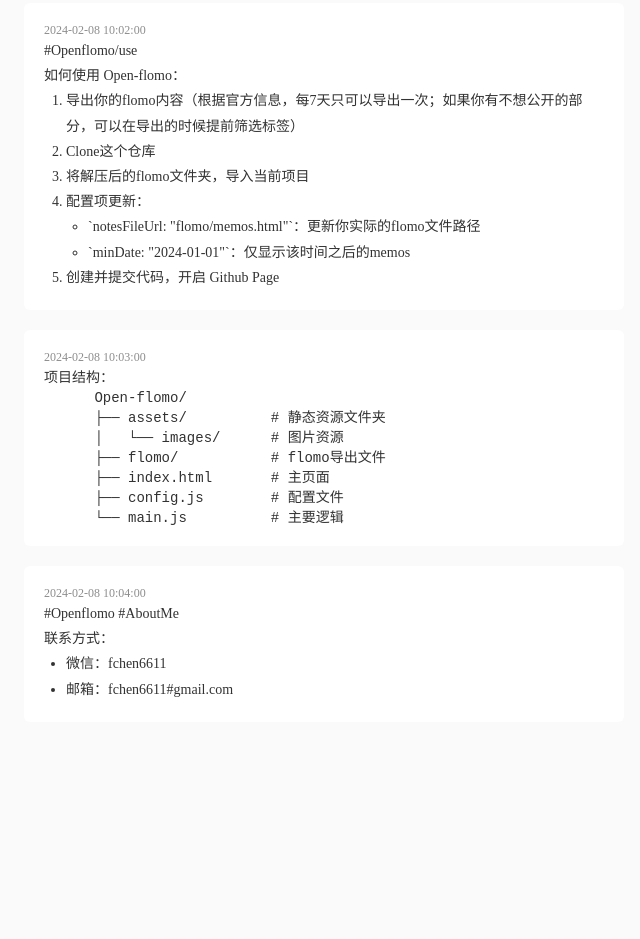
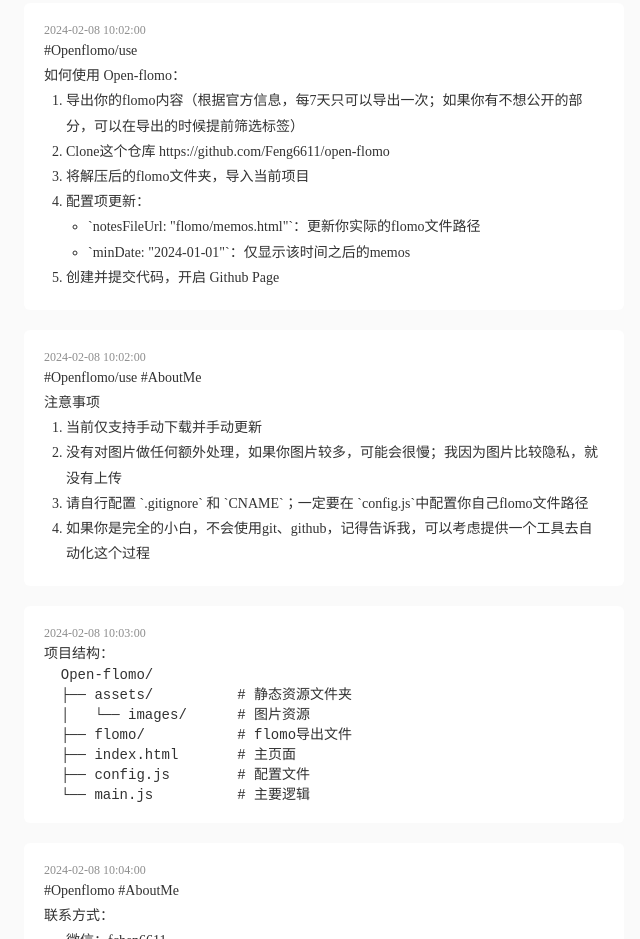
Before and after one commit to Feng6611/open-flomo, a plain HTML site: page flomo/memos.html in a window 1280 px wide. Shown: the part 873-1812 px from the top of the page, without its empty margins (316-956 px from the left). Before the commit the page ends 1615 px from the top, so only its background shows below. Drawn offline with Linux system fonts and the light colour scheme.

Commit message:
更新readme

```diff
--- a/flomo/memos.html
+++ b/flomo/memos.html
@@ -156,7 +156,7 @@
               <p>如何使用 Open-flomo：</p>
                 <ol>
                     <li>导出你的flomo内容（根据官方信息，每7天只可以导出一次；如果你有不想公开的部分，可以在导出的时候提前筛选标签）</li>
-                    <li>Clone这个仓库</li>
+                    <li>Clone这个仓库 https://github.com/Feng6611/open-flomo</li>
                     <li>将解压后的flomo文件夹，导入当前项目</li>
                     <li>配置项更新：
                         <ul>
@@ -165,6 +165,21 @@
                         </ul>
                     </li>
                     <li>创建并提交代码，开启 Github Page</li>
+                </ol>
+            </div>
+            <div class="files"></div>
+        </div>
+
+        <div class="memo">
+            <div class="time">2024-02-08 10:02:00</div>
+            <div class="content">
+              <p>#Openflomo/use #AboutMe</p>
+              <p>注意事项</p>
+                <ol>
+                    <li>当前仅支持手动下载并手动更新</li>
+                    <li>没有对图片做任何额外处理，如果你图片较多，可能会很慢；我因为图片比较隐私，就没有上传</li>
+                    <li>请自行配置 `.gitignore` 和 `CNAME`；一定要在 `config.js`中配置你自己flomo文件路径</li>
+                    <li>如果你是完全的小白，不会使用git、github，记得告诉我，可以考虑提供一个工具去自动化这个过程</li>
                 </ol>
             </div>
             <div class="files"></div>
```
Also changed, not shown: README.md, 1 other file. Lines whose indentation alone changed are shown as unchanged.
